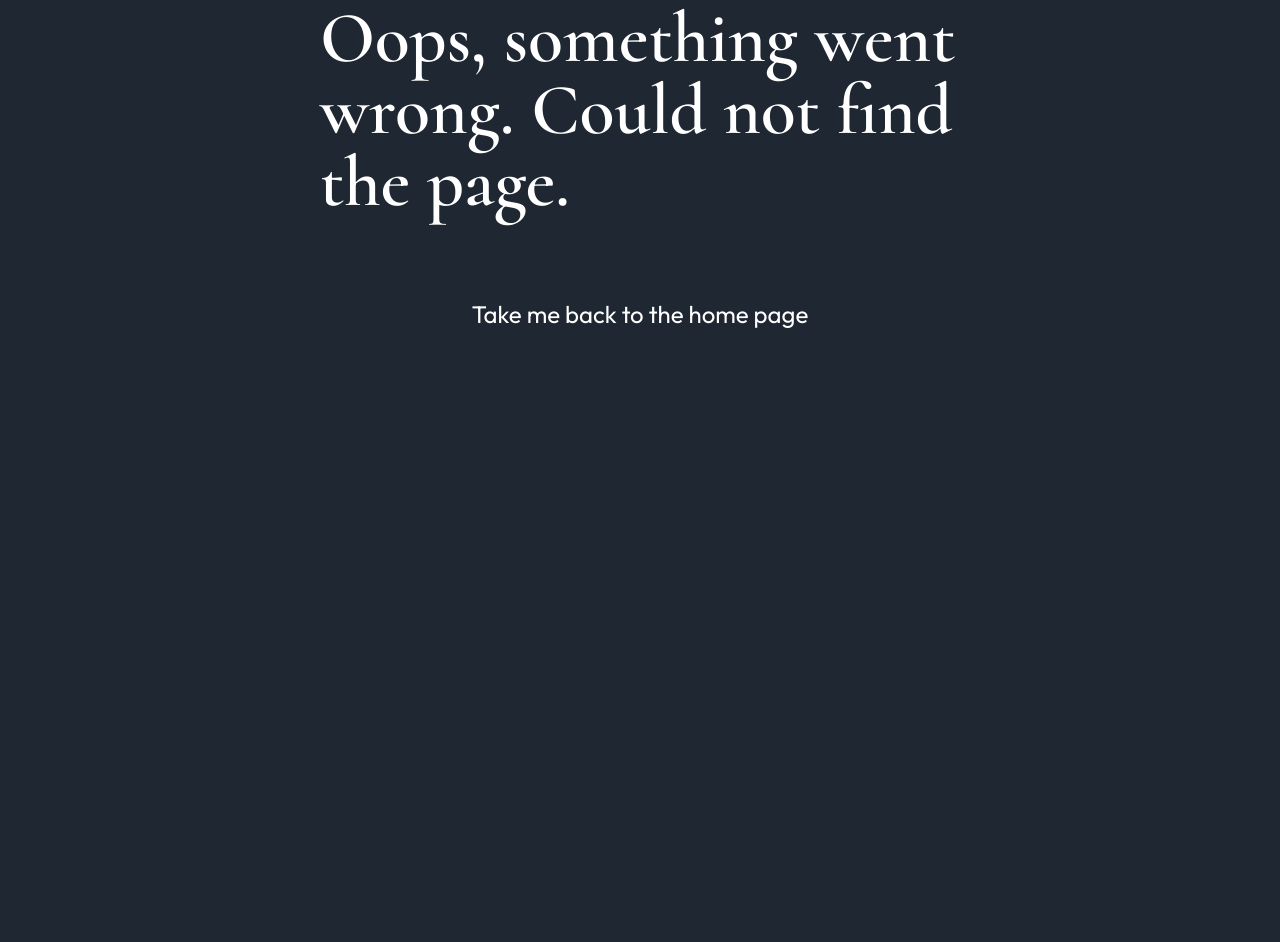
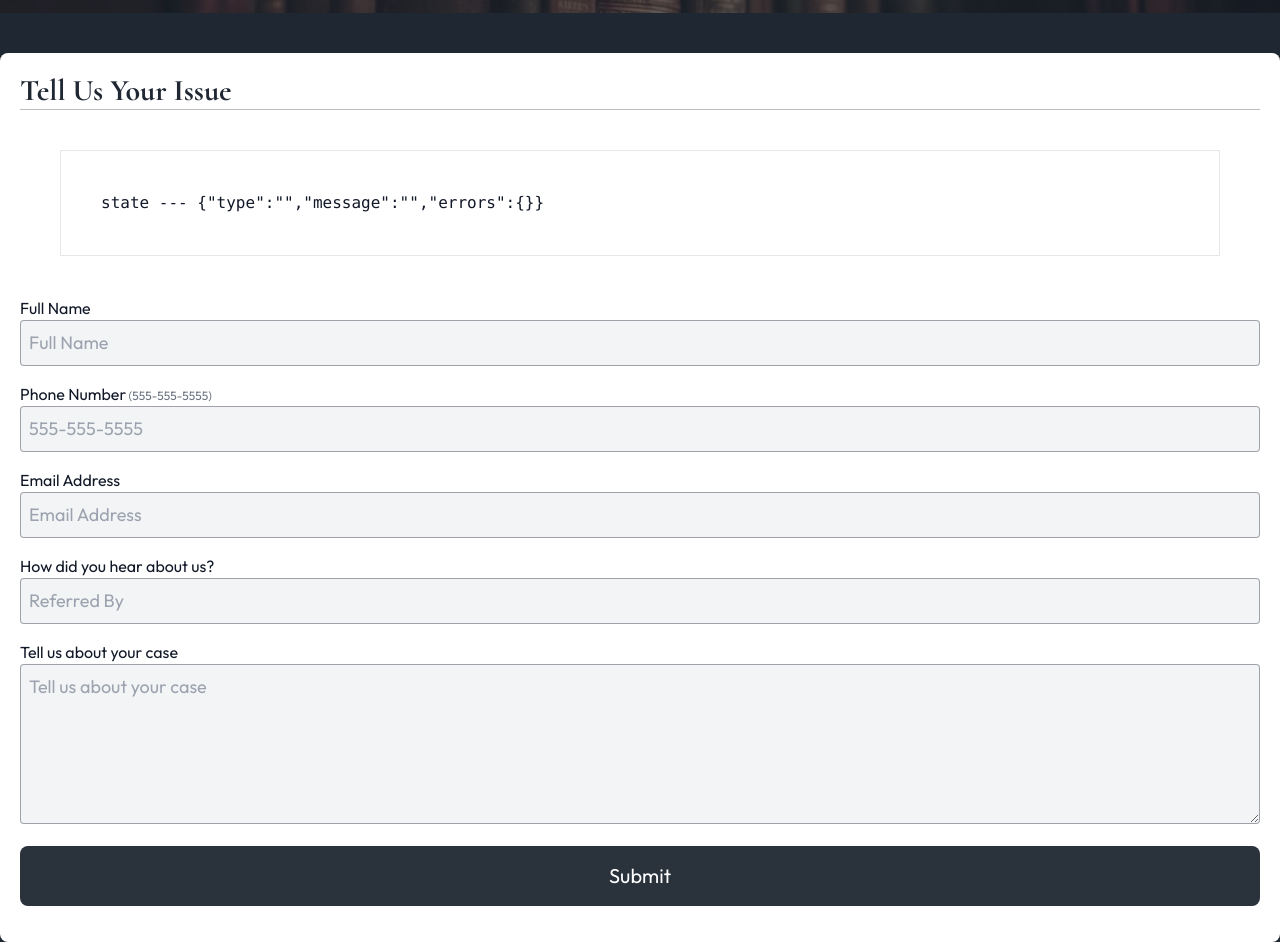
Before and after one commit to hchalian/hosh, a Next.js app: page /contact-us in a window 1280 px wide. Before the commit this address had no page. Shown: the part 329-1271 px from the top of the page. Before the commit the page ends 800 px from the top, so only its background shows below. Built offline with nearby package versions, Linux system fonts and the light colour scheme.

Commit message:
added resend for mail to contact page

```diff
--- /dev/null
+++ b/app/actions/contact.ts
@@ -0,0 +1,64 @@
+'use server';
+import { z } from 'zod';
+
+const phoneRegex = new RegExp(
+  /^\(?([0-9]{3})\)?[-. ]?([0-9]{3})[-. ]?([0-9]{4})$/,
+);
+
+const contactSchema = z.object({
+  fullname: z.string().min(1).max(200),
+  phone: z.string().regex(phoneRegex, 'area code plus number please'),
+  email: z.string().email().max(200),
+  details: z.string().min(10).max(5000),
+});
+
+type FormState = {
+  type?: string;
+  message: string;
+  errors?: object;
+};
+
+export async function sendContactInfo(
+  prevState: FormState,
+  formData: FormData,
+) {
+  const result = contactSchema.safeParse({
+    fullname: formData.get('fullname'),
+    phone: formData.get('phone'),
+    email: formData.get('email'),
+    details: formData.get('details'),
+  });
+
+  if (result.success === false) {
+    return {
+      type: 'error',
+      message: 'Sorry there was an error, please fix',
+      errors: result.error.formErrors.fieldErrors,
+    };
+  }
+
+  const response = await fetch(process.env.RESEND_EMAIL_PATH, {
+    method: 'POST',
+    headers: {
+      'Content-Type': 'application/json',
+    },
+    body: JSON.stringify({
+      key: 'value', // Replace with your data
+    }),
+  });
+
+  const res = await response.json();
+  console.log(res);
+
+  // Call postData when needed, for example in an event handler
+
+  // const myPromise = new Promise((resolve, reject) => {
+  //   setTimeout(() => {
+  //     resolve({ type: 'success', message: 'Your email was sent' });
+  //   }, 3000);
+  // });
+
+  // return myPromise;
+
+  return { type: 'success', message: 'Your email was sent' };
+}
--- /dev/null
+++ b/app/api/send/route.ts
@@ -0,0 +1,34 @@
+import { EmailTemplate } from '@/components/EmailTemplate';
+import { Resend } from 'resend';
+
+const resend = new Resend(process.env.RESEND_API_KEY);
+
+export async function POST() {
+  try {
+    const { data, error } = await resend.emails.send({
+      from: 'Acme <onboarding@resend.dev>',
+      to: ['haikchalian@gmail.com'],
+      subject: 'Hello world',
+      react: EmailTemplate({ firstName: 'John' }),
+    });
+
+    if (error) {
+      return Response.json({ error }, { status: 500 });
+    }
+
+    return Response.json(data);
+  } catch (error) {
+    return Response.json({ error }, { status: 500 });
+  }
+}
+
+// import { NextResponse } from 'next/server';
+
+// export async function GET() {
+//   const data = {
+//     name: 'Bishal Shrestha',
+//     age: '27',
+//   };
+
+//   return NextResponse.json({ data });
+// }
--- /dev/null
+++ b/app/contact-us/page.tsx
@@ -0,0 +1,132 @@
+'use client';
+import { useFormStatus, useFormState } from 'react-dom';
+import { sendContactInfo } from '../actions/contact';
+
+const initialState = {
+  type: '',
+  message: '',
+  errors: {},
+};
+
+function SubmitButton() {
+  const { pending } = useFormStatus();
+
+  return (
+    <button type="submit" aria-disabled={pending} disabled={pending}>
+      Submit
+    </button>
+  );
+}
+
+/**
+ * displays contact us page
+ * @returns react jsx element
+ */
+export default function ContantUs() {
+  const [state, formAction] = useFormState(sendContactInfo, initialState);
+
+  return (
+    <main>
+      <div className="bg-[url('/banner-books.jpg')] bg-cover bg-center">
+        <div className="bg-primary/70 p-10">
+          <h1>Contact Us</h1>
+        </div>
+      </div>
+      <div className="contact-form mt-10 rounded-lg bg-white p-5 text-gray-900">
+        <form action={formAction}>
+          <h2 className="mb-5 border-b border-primary/30 font-serif text-3xl font-bold text-primary">
+            Tell Us Your Issue
+          </h2>
+          {state?.type && (
+            <div
+              className={
+                state?.type === 'success' ? 'success-message' : 'error-message'
+              }
+              role="alert"
+            >
+              {state?.message}
+            </div>
+          )}
+
+          <div className="m-10 border p-10 font-mono">
+            state --- {state && JSON.stringify(state)}
+          </div>
+
+          <div className="mb-4">
+            <label htmlFor="fullname">Full Name</label>
+            <input
+              type="text"
+              id="fullname"
+              name="fullname"
+              placeholder="Full Name"
+            />
+            {state?.errors?.fullname && (
+              <ErrorText field={state?.errors?.fullname[0]} />
+            )}
+          </div>
+
+          <div className="mb-4">
+            <label htmlFor="phone">
+              Phone Number
+              <span className="text-xs text-gray-500"> (555-555-5555)</span>
+            </label>
+            <input
+              type="tel"
+              id="phone"
+              name="phone"
+              placeholder="555-555-5555"
+              required
+            />
+            {state?.errors?.phone && (
+              <ErrorText field={state?.errors?.phone[0]} />
+            )}
+          </div>
+
+          <div className="mb-4">
+            <label htmlFor="email">Email Address</label>
+            <input
+              type="email"
+              id="email"
+              name="email"
+              placeholder="Email Address"
+              pattern="[a-z0-9._%+-]+@[a-z0-9.-]+\.[a-z]{2,4}$"
+              required
+            />
+            {state?.errors?.email && (
+              <ErrorText field={state?.errors?.email[0]} />
+            )}
+          </div>
+
+          <div className="mb-4">
+            <label htmlFor="referredby">How did you hear about us?</label>
+            <input
+              type="text"
+              id="referredby"
+              name="referredby"
+              placeholder="Referred By"
+            />
+          </div>
+
+          <div className="mb-4">
+            <label htmlFor="details">Tell us about your case</label>
+            <textarea
+              id="details"
+              name="details"
+              placeholder="Tell us about your case"
+              required
+            ></textarea>
+            {state?.errors?.details && (
+              <ErrorText field={state?.errors?.details[0]} />
+            )}
+          </div>
+
+          <SubmitButton />
+        </form>
+      </div>
+    </main>
+  );
+}
+
+const ErrorText = ({ field }: { field: string }) => {
+  return <p className="pl-2 text-sm text-red-700">{field}</p>;
+};
--- a/app/globals.css
+++ b/app/globals.css
@@ -25,12 +25,36 @@ body {
   }
 
   article h2 {
-    @apply text-gold mb-4 mt-10 font-serif text-4xl font-bold;
+    @apply mb-4 mt-10 font-serif text-4xl font-bold text-gold;
   }
 }
 
 .bg-diffuse-blue {
-  @apply from-primary/90 to-primary/40 via-primary/90 bg-gradient-to-b lg:bg-gradient-to-r;
+  @apply bg-gradient-to-b from-primary/90 via-primary/90 to-primary/40 lg:bg-gradient-to-r;
+}
+
+.contact-form lable {
+  @apply mb-2 block text-lg font-medium text-gray-800;
+}
+
+.contact-form input {
+  @apply w-full rounded border border-primary/40 bg-gray-100 p-2 text-lg text-gray-900 placeholder:text-gray-400 focus:placeholder:text-gray-200;
+}
+
+.contact-form textarea {
+  @apply min-h-40 w-full rounded border border-primary/40 bg-gray-100 p-2 text-lg text-gray-900 placeholder:text-gray-400 focus:placeholder:text-gray-200;
+}
+
+.contact-form button[type='submit'] {
+  @apply mb-4 w-full rounded-lg bg-primary/95 p-4 text-xl text-white disabled:bg-gray-300 disabled:text-gray-200;
+}
+
+.error-message {
+  @apply rounded border border-red-400 bg-red-100 px-4 py-3 text-red-700;
+}
+
+.success-message {
+  @apply rounded border border-green-400 bg-green-100 px-4 py-3 text-green-700;
 }
 
 /* :root {
--- /dev/null
+++ b/components/EmailTemplate.tsx
@@ -0,0 +1,13 @@
+import * as React from 'react';
+
+interface EmailTemplateProps {
+  firstName: string;
+}
+
+export const EmailTemplate: React.FC<Readonly<EmailTemplateProps>> = ({
+  firstName,
+}) => (
+  <div>
+    <h1>Welcome, {firstName}!</h1>
+  </div>
+);
--- a/package.json
+++ b/package.json
@@ -12,7 +12,9 @@
     "@heroicons/react": "^2.1.5",
     "next": "14.2.5",
     "react": "^18",
-    "react-dom": "^18"
+    "react-dom": "^18",
+    "resend": "^4.0.0",
+    "zod": "^3.23.8"
   },
   "devDependencies": {
     "@types/node": "^20",
```
Also changed, not shown: env.d.ts (added, +8 -0 lines), 2 other files (tests, documents, lock files or other folders).
